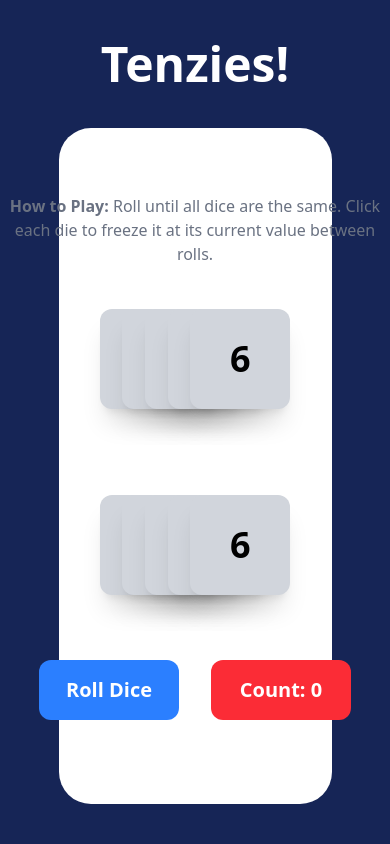
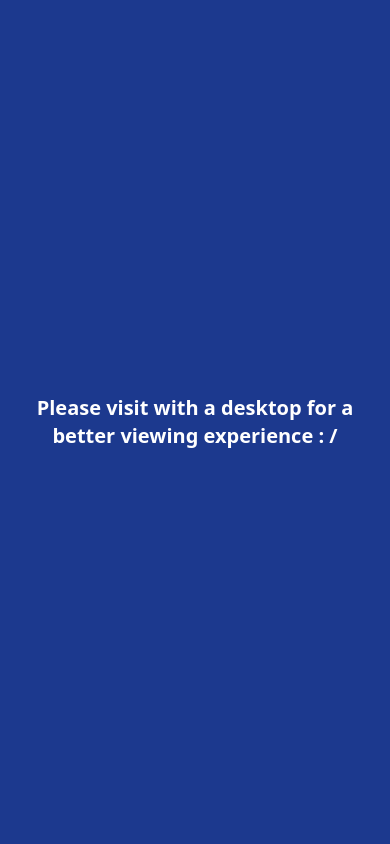
Before and after one commit to Swayam226/tenzies-game, a React (Vite) app: page / in a window 390 px wide. Shown: the top 844 px of the page. Built offline with nearby package versions, Linux system fonts and the light colour scheme.

Commit message:
viewing restrictions for smaller screens

```diff
--- a/src/components/Hero.jsx
+++ b/src/components/Hero.jsx
@@ -2,9 +2,17 @@ import Slate from "./Slate";
 
 export default function Hero() {
   return (
-    <div className=" flex flex-col justify-center items-center w-screen h-screen bg-blue-950 gap-10">
-      <h1 className="text-white text-5xl font-semibold">Tenzies!</h1>
-      <Slate />
-    </div>
+    <>
+      {/* for mobile and small screens*/}
+      <div className="flex lg:hidden w-screen h-screen items-center justify-center bg-blue-900 px-6">
+        <p className="text-white text-xl font-semibold text-center">
+          Please visit with a desktop for a better viewing experience : /
+        </p>
+      </div>
+      <div className=" flex flex-col justify-center items-center w-screen h-screen bg-blue-950 gap-10">
+        <h1 className="text-white text-5xl font-semibold">Tenzies!</h1>
+        <Slate />
+      </div>
+    </>
   );
 }
```
